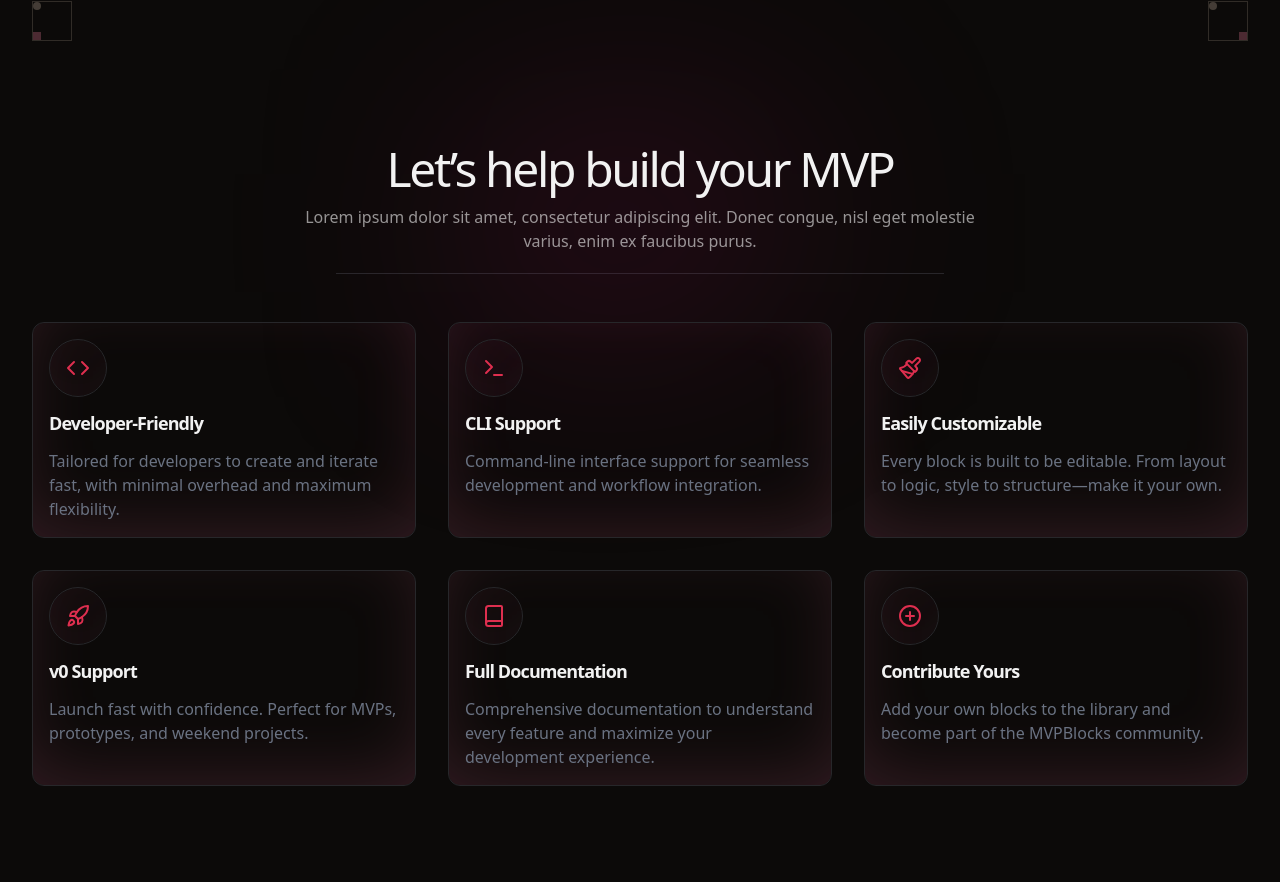
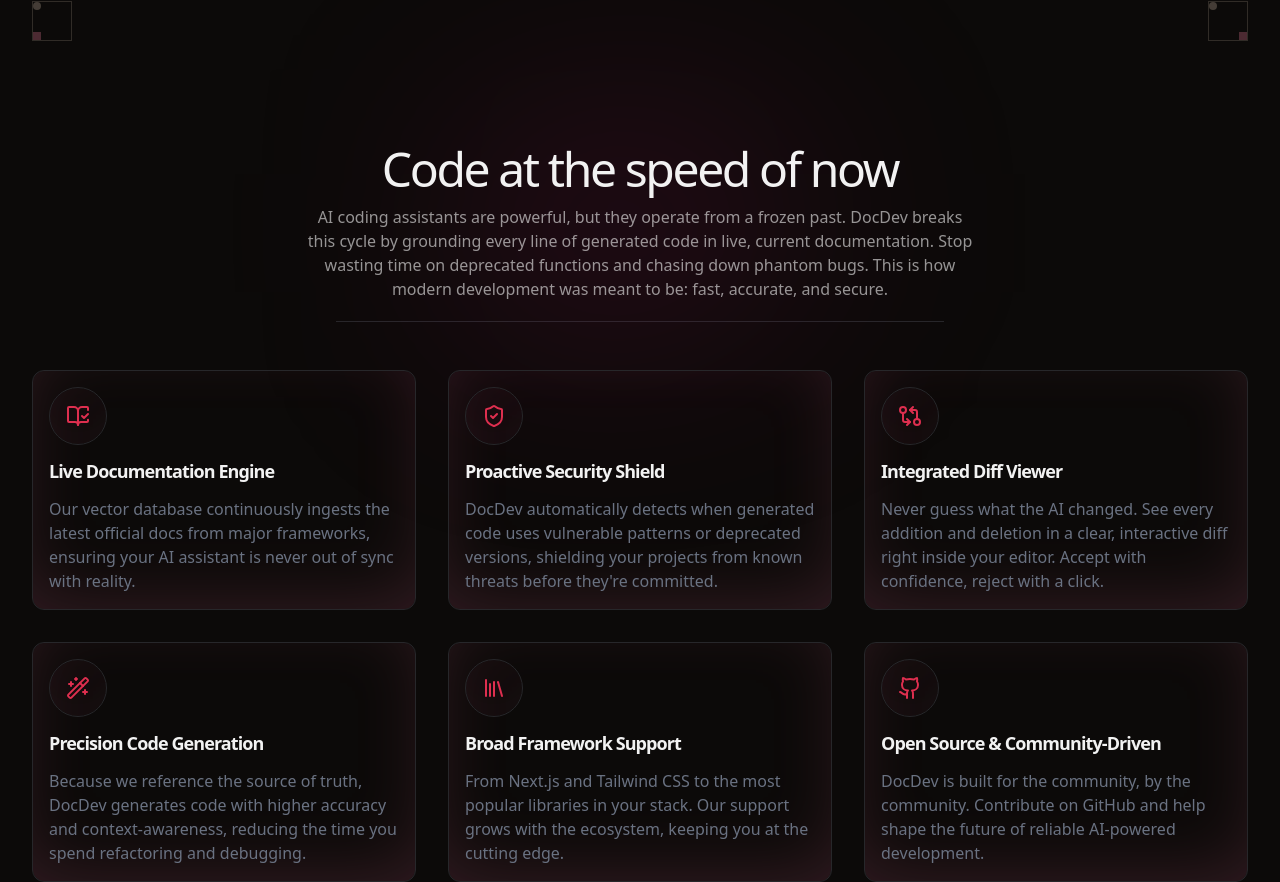
Before and after one commit to TheAmanM/mvp-blocks-test, a Next.js app: page / in a window 1280 px wide. Shown: the part 759-1641 px from the top of the page. Built offline with nearby package versions, Linux system fonts and the light colour scheme.

Commit message:
Updated feature-1.tsx

```diff
--- a/src/components/mvpblocks/feature-1.tsx
+++ b/src/components/mvpblocks/feature-1.tsx
@@ -1,44 +1,45 @@
 import {
-  Code,
-  Terminal,
-  Paintbrush,
-  Rocket,
-  Book,
-  PlusCircle,
+  BookOpenCheck,
+  ShieldCheck,
+  GitCompareArrows,
+  WandSparkles,
+  Library,
+  Github,
 } from 'lucide-react';
 
 const features = [
   {
-    icon: <Code className="h-6 w-6" />,
-    title: 'Developer-Friendly',
-    desc: 'Tailored for developers to create and iterate fast, with minimal overhead and maximum flexibility.',
+    icon: <BookOpenCheck className="h-6 w-6" />,
+    title: 'Live Documentation Engine',
+    desc: 'Our vector database continuously ingests the latest official docs from major frameworks, ensuring your AI assistant is never out of sync with reality.',
   },
   {
-    icon: <Terminal className="h-6 w-6" />,
-    title: 'CLI Support',
-    desc: 'Command-line interface support for seamless development and workflow integration.',
+    icon: <ShieldCheck className="h-6 w-6" />,
+    title: 'Proactive Security Shield',
+    desc: 'DocDev automatically detects when generated code uses vulnerable patterns or deprecated versions, shielding your projects from known threats before they\'re committed.',
   },
   {
-    icon: <Paintbrush className="h-6 w-6" />,
-    title: 'Easily Customizable',
-    desc: 'Every block is built to be editable. From layout to logic, style to structure—make it your own.',
+    icon: <GitCompareArrows className="h-6 w-6" />,
+    title: 'Integrated Diff Viewer',
+    desc: 'Never guess what the AI changed. See every addition and deletion in a clear, interactive diff right inside your editor. Accept with confidence, reject with a click.',
   },
   {
-    icon: <Rocket className="h-6 w-6" />,
-    title: 'v0 Support',
-    desc: 'Launch fast with confidence. Perfect for MVPs, prototypes, and weekend projects.',
+    icon: <WandSparkles className="h-6 w-6" />,
+    title: 'Precision Code Generation',
+    desc: 'Because we reference the source of truth, DocDev generates code with higher accuracy and context-awareness, reducing the time you spend refactoring and debugging.',
   },
   {
-    icon: <Book className="h-6 w-6" />,
-    title: 'Full Documentation',
-    desc: 'Comprehensive documentation to understand every feature and maximize your development experience.',
+    icon: <Library className="h-6 w-6" />,
+    title: 'Broad Framework Support',
+    desc: 'From Next.js and Tailwind CSS to the most popular libraries in your stack. Our support grows with the ecosystem, keeping you at the cutting edge.',
   },
   {
-    icon: <PlusCircle className="h-6 w-6" />,
-    title: 'Contribute Yours',
-    desc: 'Add your own blocks to the library and become part of the MVPBlocks community.',
+    icon: <Github className="h-6 w-6" />,
+    title: 'Open Source & Community-Driven',
+    desc: 'DocDev is built for the community, by the community. Contribute on GitHub and help shape the future of reliable AI-powered development.',
   },
 ];
+
 export default function Feature1() {
   return (
     <section className="relative py-14">
@@ -46,11 +47,10 @@
         <div className="relative mx-auto max-w-2xl sm:text-center">
           <div className="relative z-10">
             <h3 className="font-geist mt-4 text-3xl font-normal tracking-tighter sm:text-4xl md:text-5xl">
-              Let’s help build your MVP
+              Code at the speed of now
             </h3>
             <p className="font-geist mt-3 text-foreground/60">
-              Lorem ipsum dolor sit amet, consectetur adipiscing elit. Donec
-              congue, nisl eget molestie varius, enim ex faucibus purus.
+              AI coding assistants are powerful, but they operate from a frozen past. DocDev breaks this cycle by grounding every line of generated code in live, current documentation. Stop wasting time on deprecated functions and chasing down phantom bugs. This is how modern development was meant to be: fast, accurate, and secure.
             </p>
           </div>
           <div
```
